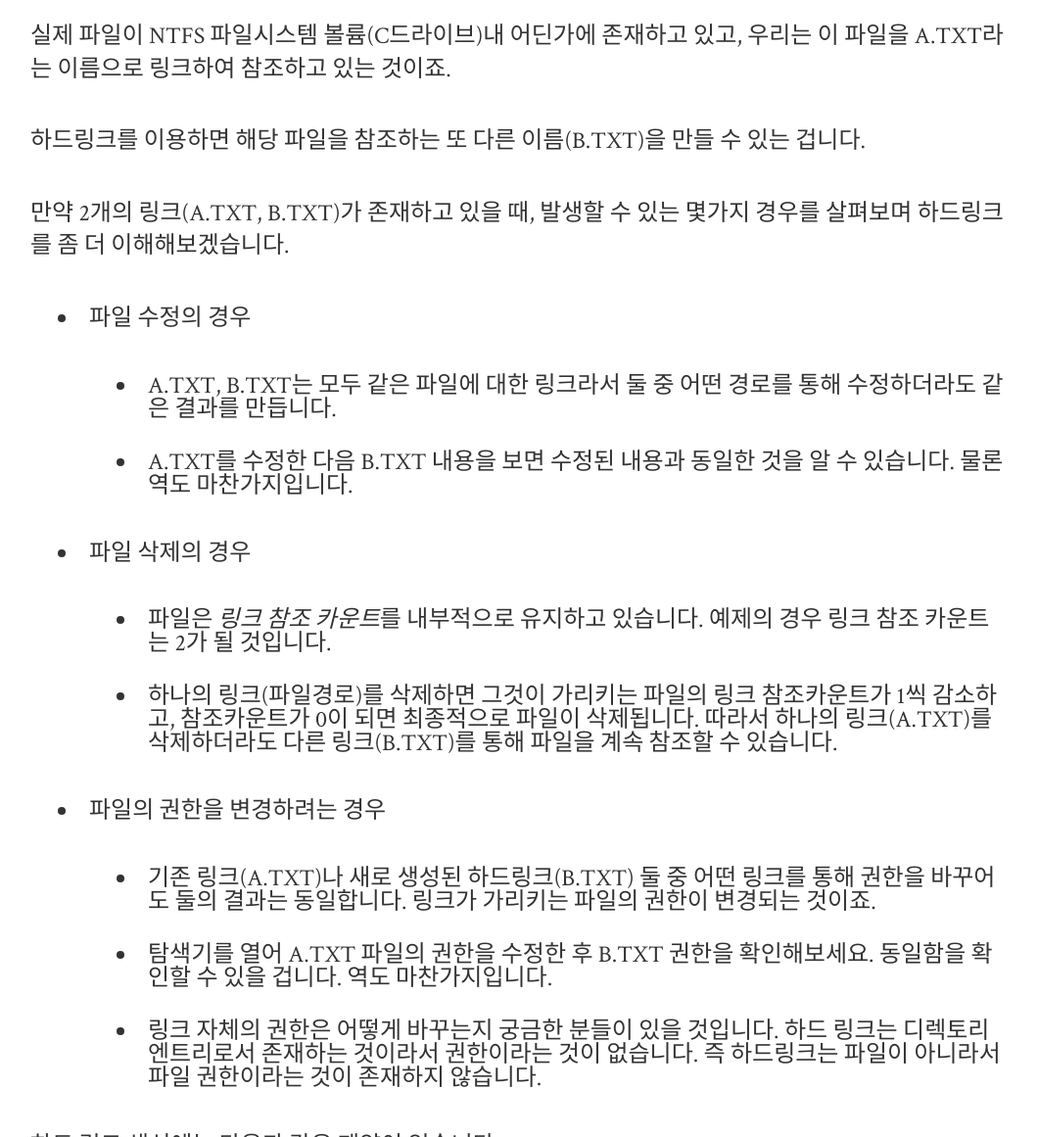
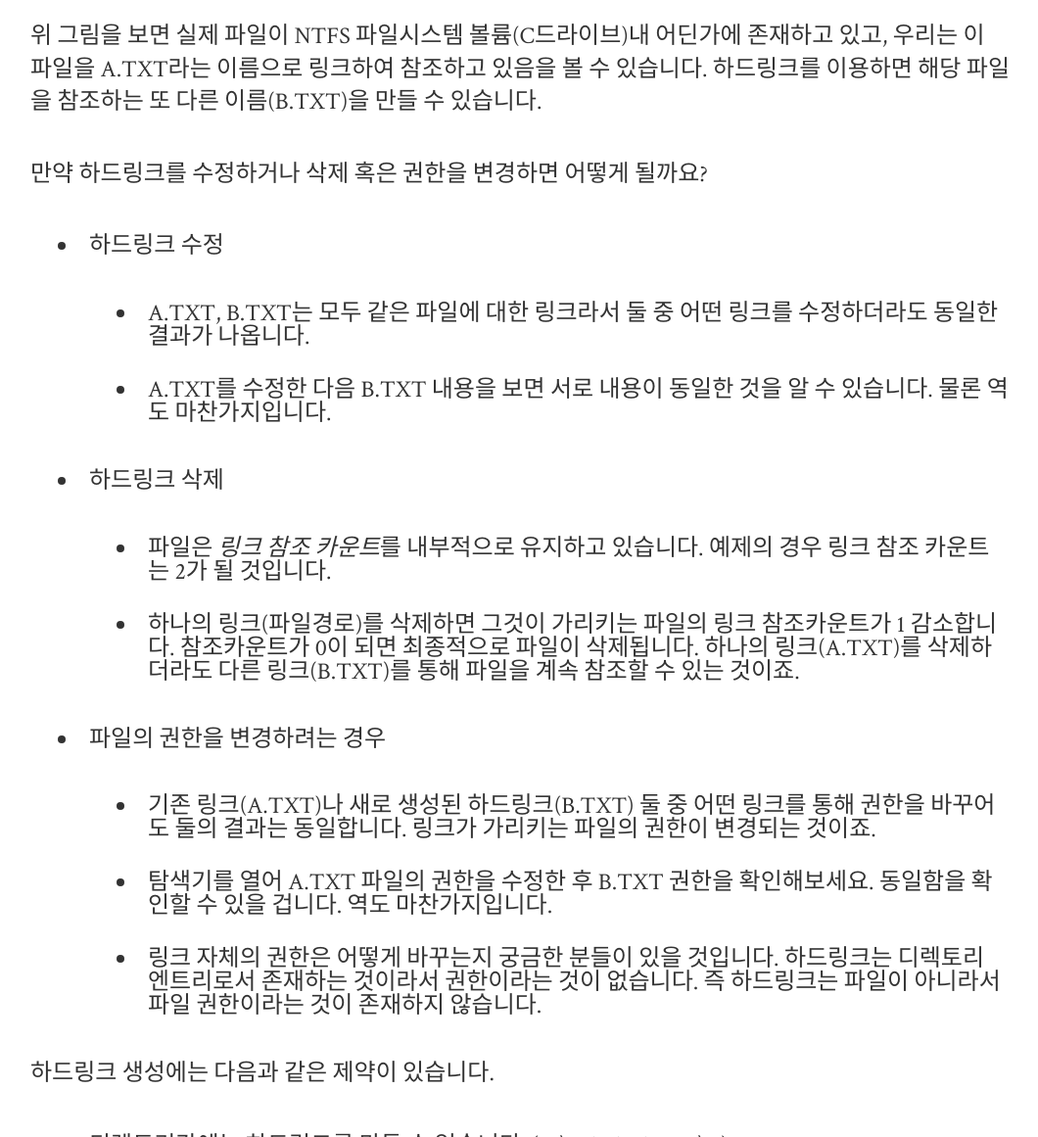
Before and after one commit to intellee/blog.diffense.co.kr, a Jekyll site: the page built from _posts/2019-02-22-hard-link.md, in a window 1280 px wide and 1400 px high, scrolled down 943 px. Shown: the part 239-1400 px from the top of the window at 98% size, without its empty margins (109-1169 px from the left). Built offline with Jekyll 4.4.1, drawn with Linux system fonts in a browser that asks for light colours; nearby versions of some CDN libraries; some of the changed text lies outside the part shown.

Commit message:
hard link

````diff
--- a/_posts/2019-02-22-hard-link.md
+++ b/_posts/2019-02-22-hard-link.md
@@ -14,32 +14,30 @@
 
 마지막으로 이러한 하드링크를 활용한 권한상승 익스플로잇을 효과적으로 탐지할 수 있는 방안에 대해 소개하겠습니다.
 
-### 하드 링크?
+### 하드링크?
 
-윈도우즈 하드 링크는 동일한 파일을 참조하는 여러 개의 파일 이름을 만들 수 있는 기능입니다.
+윈도우즈 하드링크는 동일한 파일을 참조하는 여러 개의 파일 이름을 만들 수 있는 기능입니다.
 
 그림 하나면 쉽게 이해할 수 있습니다.
 
 ![hardlink](https://upload.wikimedia.org/wikipedia/commons/thumb/3/32/Hard_Link_Illustration.svg/314px-Hard_Link_Illustration.svg.png) 출처: Wikipedia
 
-실제 파일이 NTFS 파일시스템 볼륨(C드라이브)내 어딘가에 존재하고 있고, 우리는 이 파일을 A.TXT라는 이름으로 링크하여 참조하고 있는 것이죠.
+위 그림을 보면 실제 파일이 NTFS 파일시스템 볼륨(C드라이브)내 어딘가에 존재하고 있고, 우리는 이 파일을 A.TXT라는 이름으로 링크하여 참조하고 있음을 볼 수 있습니다. 하드링크를 이용하면 해당 파일을 참조하는 또 다른 이름(B.TXT)을 만들 수 있습니다.
 
-하드링크를 이용하면 해당 파일을 참조하는 또 다른 이름(B.TXT)을 만들 수 있는 겁니다.
+만약 하드링크를 수정하거나 삭제 혹은 권한을 변경하면 어떻게 될까요?
 
-만약 2개의 링크(A.TXT, B.TXT)가 존재하고 있을 때, 발생할 수 있는 몇가지 경우를 살펴보며 하드링크를 좀 더 이해해보겠습니다.
-
-* 파일 수정의 경우
-    * A.TXT, B.TXT는 모두 같은 파일에 대한 링크라서 둘 중 어떤 경로를 통해 수정하더라도 같은 결과를 만듭니다.
-    * A.TXT를 수정한 다음 B.TXT 내용을 보면 수정된 내용과 동일한 것을 알 수 있습니다. 물론 역도 마찬가지입니다.
-* 파일 삭제의 경우
+* 하드링크 수정
+    * A.TXT, B.TXT는 모두 같은 파일에 대한 링크라서 둘 중 어떤 링크를 수정하더라도 동일한 결과가 나옵니다.
+    * A.TXT를 수정한 다음 B.TXT 내용을 보면 서로 내용이 동일한 것을 알 수 있습니다. 물론 역도 마찬가지입니다.
+* 하드링크 삭제
     * 파일은 *링크 참조 카운트*를 내부적으로 유지하고 있습니다. 예제의 경우 링크 참조 카운트는 2가 될 것입니다.
-    * 하나의 링크(파일경로)를 삭제하면 그것이 가리키는 파일의 링크 참조카운트가 1씩 감소하고, 참조카운트가 0이 되면 최종적으로 파일이 삭제됩니다. 따라서 하나의 링크(A.TXT)를 삭제하더라도 다른 링크(B.TXT)를 통해 파일을 계속 참조할 수 있습니다.
+    * 하나의 링크(파일경로)를 삭제하면 그것이 가리키는 파일의 링크 참조카운트가 1 감소합니다. 참조카운트가 0이 되면 최종적으로 파일이 삭제됩니다. 하나의 링크(A.TXT)를 삭제하더라도 다른 링크(B.TXT)를 통해 파일을 계속 참조할 수 있는 것이죠.
 * 파일의 권한을 변경하려는 경우
     * 기존 링크(A.TXT)나 새로 생성된 하드링크(B.TXT) 둘 중 어떤 링크를 통해 권한을 바꾸어도 둘의 결과는 동일합니다. 링크가 가리키는 파일의 권한이 변경되는 것이죠.
     * 탐색기를 열어 A.TXT 파일의 권한을 수정한 후 B.TXT 권한을 확인해보세요. 동일함을 확인할 수 있을 겁니다. 역도 마찬가지입니다.
-    * 링크 자체의 권한은 어떻게 바꾸는지 궁금한 분들이 있을 것입니다. 하드 링크는 디렉토리 엔트리로서 존재하는 것이라서 권한이라는 것이 없습니다. 즉 하드링크는 파일이 아니라서 파일 권한이라는 것이 존재하지 않습니다.
+    * 링크 자체의 권한은 어떻게 바꾸는지 궁금한 분들이 있을 것입니다. 하드링크는 디렉토리 엔트리로서 존재하는 것이라서 권한이라는 것이 없습니다. 즉 하드링크는 파일이 아니라서 파일 권한이라는 것이 존재하지 않습니다.
 
-하드 링크 생성에는 다음과 같은 제약이 있습니다.
+하드링크 생성에는 다음과 같은 제약이 있습니다.
 
 * 디렉토리간에는 하드링크를 만들 수 없습니다. (C:\A linked to C:\B)
 * 다른 볼륨간에 하드링크를 만들 수 없습니다. (C:\A.TXT linked to D:\B.TXT)
@@ -56,13 +54,13 @@
 mklink /H bye.txt hello.txt
 ```
 
-mklink 명령어는 **CreateHardLink** API를 사용하여 하드링크를 생성합니다.
+mklink 명령어는 `CreateHardLink` API를 사용하여 하드링크를 생성합니다.
 
 ### CreateHardLink
 
-윈도우즈에서 하드링크를 만들려면 `CreateHardLink` API(유저모드)를 사용합니다.
+윈도우즈에서 하드링크를 만드는데 사용되는 API가 `CreateHardLink`[^1]입니다.
 
-`CreateHardLink`[^1] 사용법은 다음과 같습니다.
+`CreateHardLink` 사용법은 다음과 같습니다.
 
 ```c
 BOOL CreateHardLinkA(
@@ -83,9 +81,10 @@
 
 ### 하드링크의 재미난 사실
 
-구글 P0의 James Forshaw는 윈도우즈 하드링크와 관련한 흥미로운 사실[^2]을 발견합니다.
+`CreateHardLink` API가 실패하는 원인은 방금 언급한 4가지 경우 외에도 한가지 더 있습니다. 이러한 사실은 윈도우즈 보안 연구로 아주 유명한
+James Forshaw(구글 프로젝트 제로 소속)의 발표[^2]로 알려지게 되었습니다. 해당 발표 내용에 대한 설명을 조금 해보겠습니다.
 
-먼저 CreateHardLink의 구현 내부를 살펴보죠.
+먼저 `CreateHardLink`의 구현 내부를 살펴보겠습니다.
 
 ```c
 BOOL CreateHardLinkW(LPCWSTR lpFileName, LPCWSTR lpExistingFileName) {
@@ -107,7 +106,7 @@
 
 위 코드를 보면, 하드링크를 생성하기 위해 `NtOpenFile`과 `NtSetInformationFile`을 사용하고 있음을 알 수 있습니다. `NtOpenFile`로 대상 파일을 오픈하고나서, `NtSetInformationFile`을 호출하는 2단계로 이루어져 있는 것이죠.
 
-여기서 눈여겨 볼 점은 대상 파일을 Open하는 데 `FILE_WRITE_ATTRIBUTES`을 인자로 사용한 것인데요. 만약 사용자가 대상 파일에 대해 `FILE_WRITE_ATTRIBUTES` 열기 권한이 없으면, `NtOpenFile` 호출은 실패하게 되고 결국 `CreateHardLink` 호출은 실패하게 됩니다.
+여기서 눈여겨 볼 점은 `NtOpenFile` 호출이 실패할 경우 `CreateHardLink`가 실패를 리턴한다는 것입니다. `CreateHardLink`가 실패할 수 있는 경우 한가지가 여기에 있었군요. `NtOpenFile`은 어떤 경우에 실패하게 될까요? `NtOpenFile`에 사용된 인자(`FILE_WRITE_ATTRIBUTES`) 에 주목해주세요. 만약 대상 파일에 대해 `FILE_WRITE_ATTRIBUTES` 열기 권한이 없으면, `NtOpenFile` 호출은 실패하게 되고 결국 `CreateHardLink` 호출은 실패하게 됩니다.
 
 아래 예는 kernel32.dll에 하드링크를 만들기 위해 mklink를 사용하려는데, 방금 언급한 NtOpenFile의 호출이 실패하여 결국 하드링크 생성에 실패하는 것을 보여주고 있습니다.
 
@@ -116,7 +115,7 @@
 Access is denied.
 ```
 
-James Forshaw는 이 지점에서 FILE_WRITE_ATTRIBUTES 없이 대상 파일을 Open(`NtOpenFile`)하면 어떻게 될까? 라는 의문을 가지고 실험을 해보기 시작합니다. 실험 결과, 다음과 같은 사실을 발견하게 됩니다.
+James Forshaw는 이 지점에서 FILE_WRITE_ATTRIBUTES 없이 대상 파일을 Open(`NtOpenFile`)하면 어떻게 될까? 라는 의문을 가지고 실험을 해본 결과, 다음과 같은 사실을 발견하게 됩니다.
 
 >대상 파일에 대한 Write 권한이 없어도 하드링크를 만들 수 있다
 
@@ -138,9 +137,9 @@
 }
 ```
 
-`CreateHardLink`는 대상 파일을 오픈할 때 요청한 권한이 `FILE_WRITE_ATTRIBUTES`인 반면, James Forshaw가 작성한 함수 `CreateNativeHardlink`는 `MAXIMUM_ALLOWED`를 사용한다 것이 가장 큰 차이점입니다.
+`CreateHardLink`는 대상 파일을 오픈할 때 요청한 권한이 `FILE_WRITE_ATTRIBUTES`인 반면, James Forshaw가 작성한 함수 `CreateNativeHardlink`는 `MAXIMUM_ALLOWED`를 사용한다는 것이 가장 큰 차이점입니다.
 
-`MAXIMUM_ALLOWED`는 어떻게든 파일을 열어달라는 의미로 보면 됩니다. 즉 *어떻게든 대상 파일을 열기만 하면 하드링크 생성이 가능하다*는 점을 코드를 통해 얘기해주고 있습니다.
+`MAXIMUM_ALLOWED`는 어떻게든 파일을 열어달라는 의미로 보면 됩니다. 즉 *어떻게든 대상 파일을 열기만 하면 하드링크 생성이 가능하다*는 점을 코드를 통해 얘기해주고 있는 것이죠.
 
 James Forshaw가 작성한 CreateHardLink.exe 툴을 이용하여 지금까지 설명한 내용을 테스트해 볼 수 있습니다.
 
@@ -149,7 +148,7 @@
 dir hardlink.exe
 ```
 
-mklink를 이용하면 생성할 수 없었던 하드링크를, James Forshaw가 만든 툴을 이용하면 하드링크를 만들 수 있음을 확인할 수 있습니다.
+일반적인 방법(`mklink` 혹은 `CreateHardLink`)를 이용하면 생성할 수 없었던 하드링크를, James Forshaw가 사실을 이용하면 그러한 경우에도 하드링크를 만들 수 있음을 확인할 수 있습니다.
 
 ### 하드링크 오용(Hardlink Abusing)
 
````
Also changed, not shown: 2 other files.
